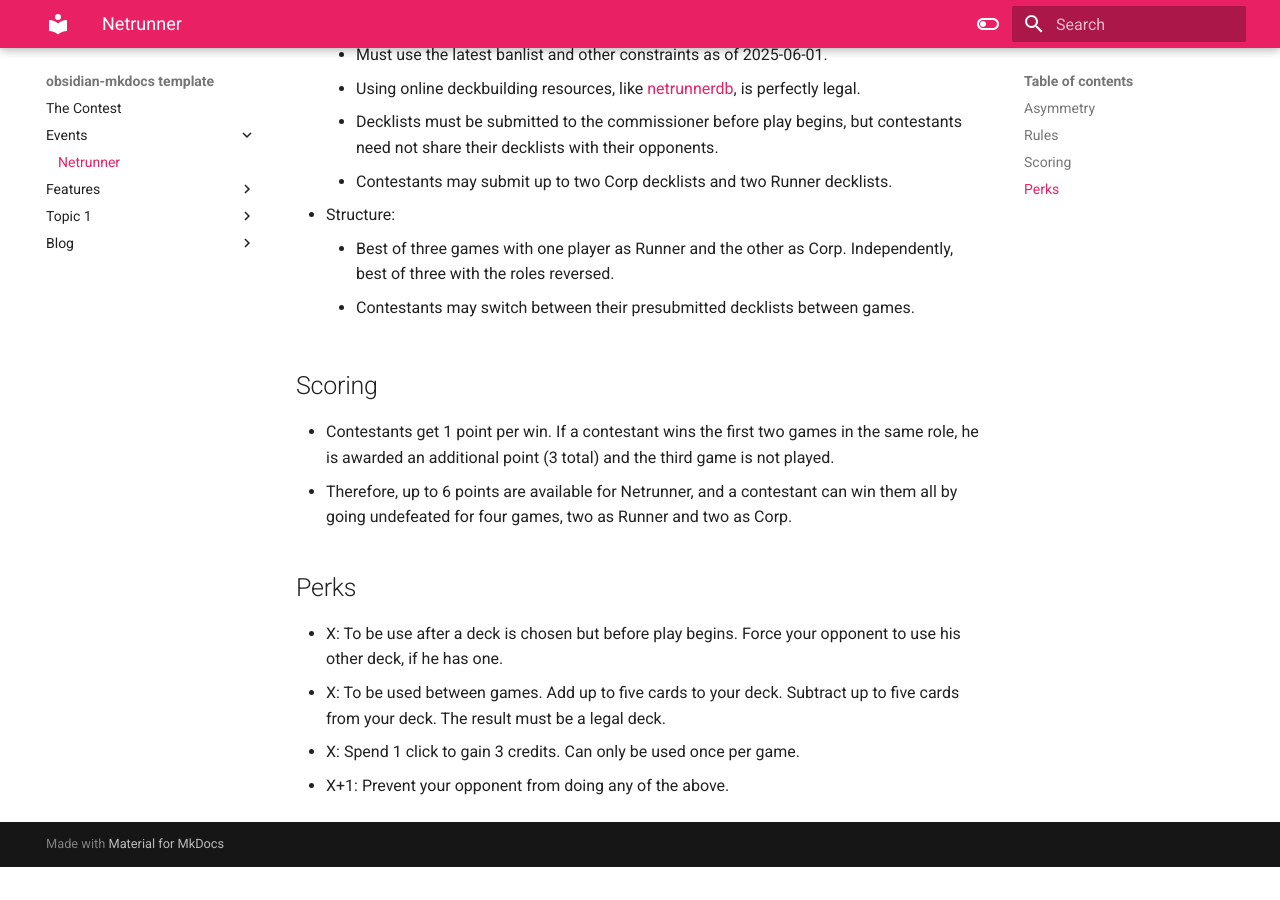
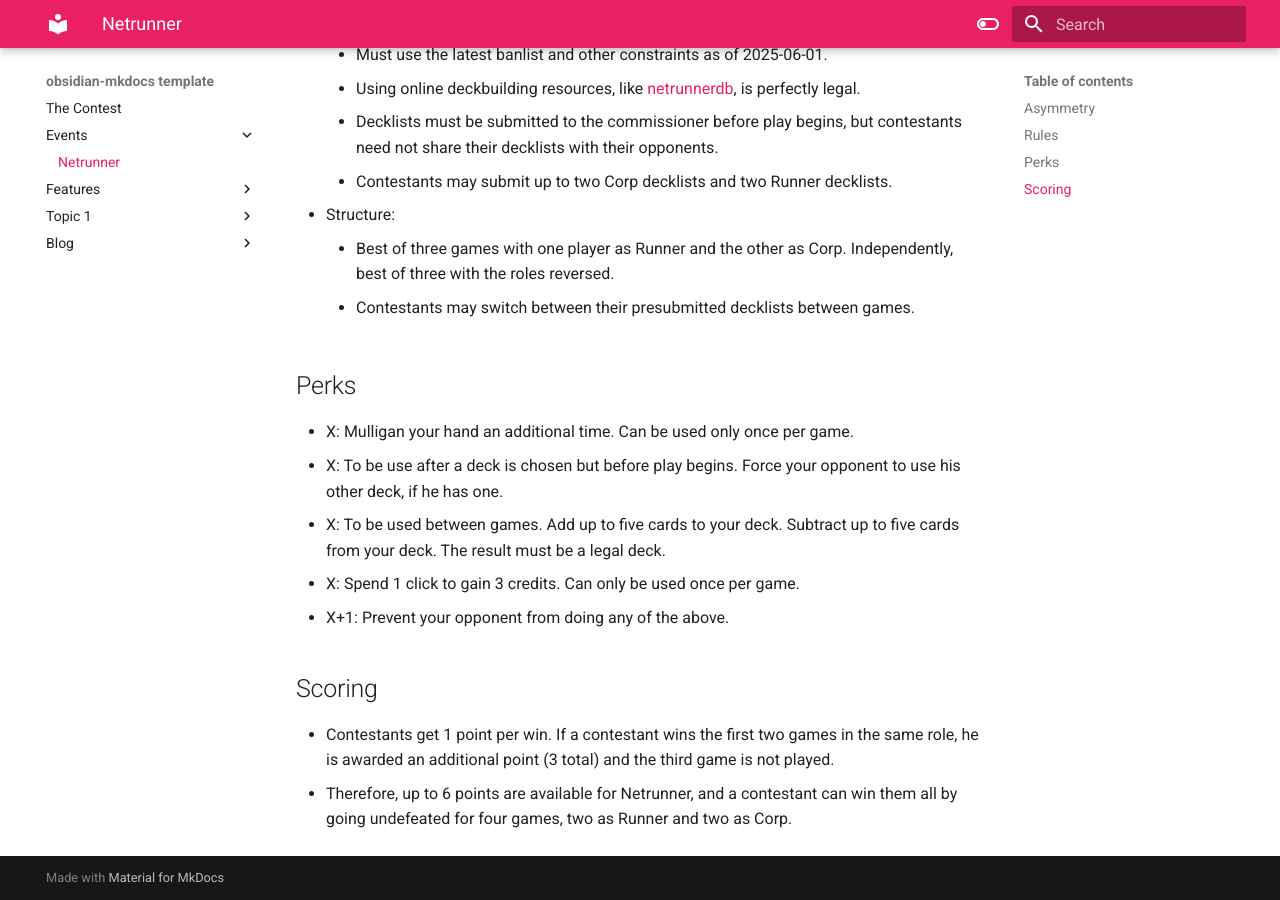
Before and after one commit to kopptr/contest, an MkDocs documentation site: the page built from docs/Events/Netrunner.md, in a window 1280 px wide and 900 px high, scrolled down 625 px. Built offline with MkDocs 1.6.1 and Material for MkDocs 9.7.7, drawn with Linux system fonts in a browser that asks for light colours; before the commit the page ends 1492 px from its top, so only the background shows below that.

Commit message:
Update netrunner

```diff
--- a/docs/Events/Netrunner.md
+++ b/docs/Events/Netrunner.md
@@ -14,12 +14,14 @@
 - Structure:
 	- Best of three games with one player as Runner and the other as Corp. Independently, best of three with the roles reversed.
 	- Contestants may switch between their presubmitted decklists between games.
-## Scoring
-- Contestants get 1 point per win. If a contestant wins the first two games in the same role, he is awarded an additional point (3 total) and the third game is not played.
-- Therefore, up to 6 points are available for Netrunner, and a contestant can win them all by going undefeated for four games, two as Runner and two as Corp.
 
 ## Perks
+- X: Mulligan your hand an additional time. Can be used only once per game.
 - X: To be use after a deck is chosen but before play begins. Force your opponent to use his other deck, if he has one.
 - X: To be used between games. Add up to five cards to your deck. Subtract up to five cards from your deck. The result must be a legal deck.
 - X: Spend 1 click to gain 3 credits. Can only be used once per game.
 - X+1: Prevent your opponent from doing any of the above.
+
+## Scoring
+- Contestants get 1 point per win. If a contestant wins the first two games in the same role, he is awarded an additional point (3 total) and the third game is not played.
+- Therefore, up to 6 points are available for Netrunner, and a contestant can win them all by going undefeated for four games, two as Runner and two as Corp.
```
Also changed, not shown: docs/index.md (+8 -8 lines), docs/.obsidian/workspace.json.
